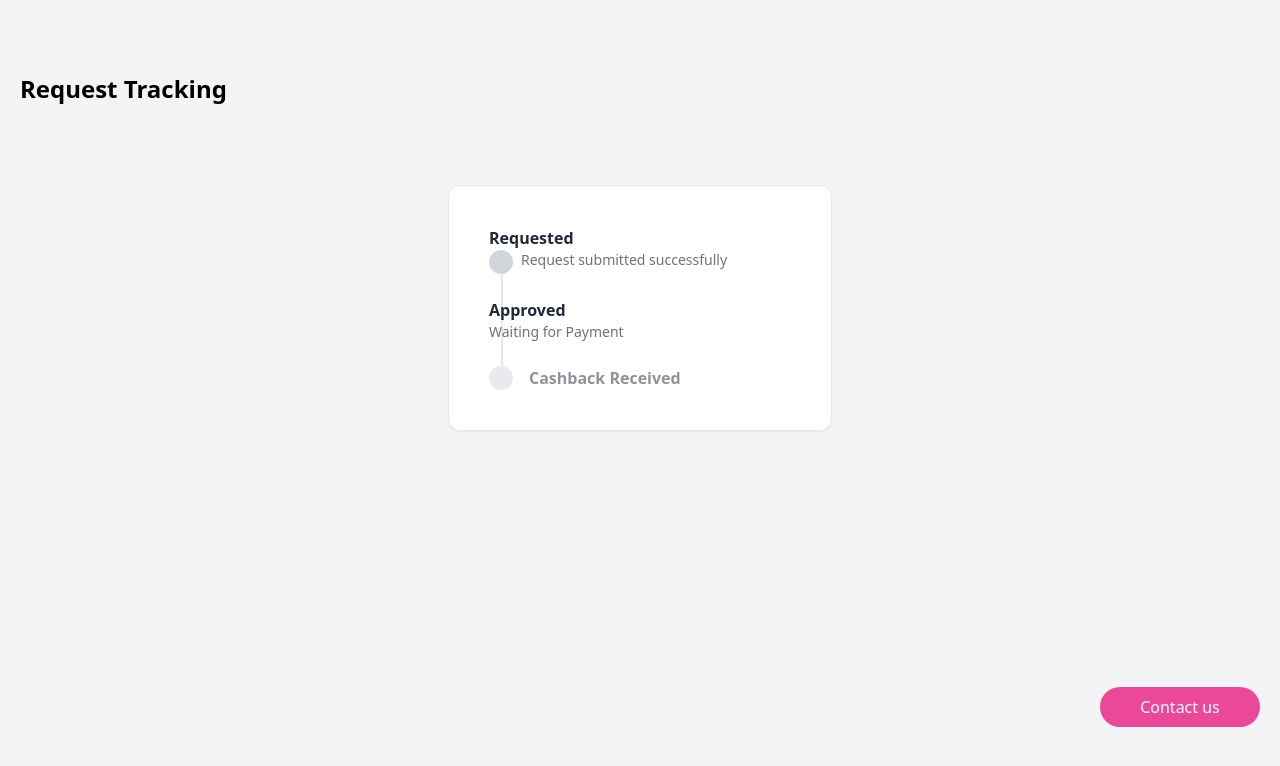
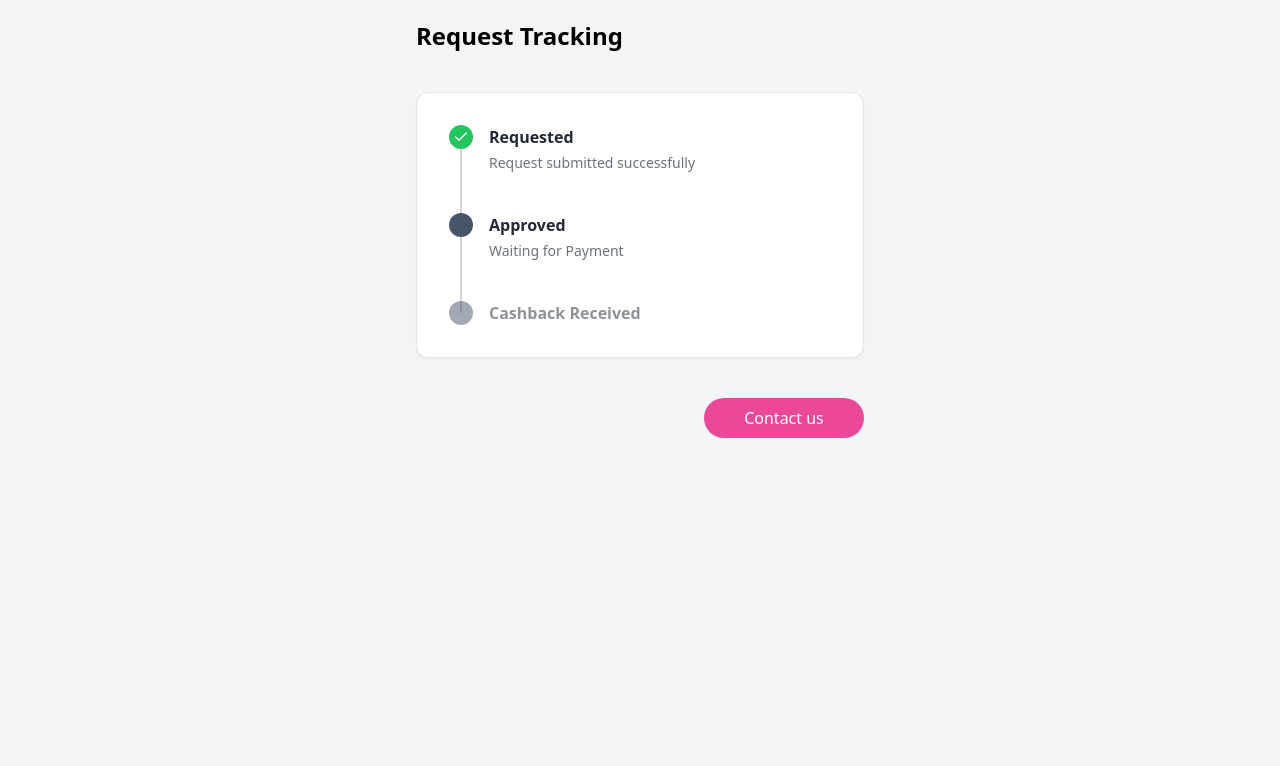
Before and after one commit to ShammiT06/Spinz_Full_stack, a React (Vite) app in the folder Frontend/: page /tracking in a window 1280 px wide. Shown: the top 766 px of the page. Built offline with nearby package versions, Linux system fonts and the light colour scheme.

Commit message:
OCR Function Added

```diff
--- a/Frontend/package.json
+++ b/Frontend/package.json
@@ -15,9 +15,11 @@
     "firebase": "^11.6.0",
     "html5-qrcode": "^2.3.8",
     "lucide": "^0.487.0",
+    "lucide-react": "^0.503.0",
     "react": "^19.0.0",
     "react-dom": "^19.0.0",
-    "react-router-dom": "^7.4.1"
+    "react-router-dom": "^7.4.1",
+    "tesseract.js": "^6.0.1"
   },
   "devDependencies": {
     "@eslint/js": "^9.21.0",
--- a/Frontend/src/SMS/SMSForm.jsx
+++ b/Frontend/src/SMS/SMSForm.jsx
@@ -1,7 +1,8 @@
 import { Link } from "react-router-dom";
-import { useState } from "react";
+import { useContext, useState,useEffect } from "react";
 import axios from "axios";
 import { useNavigate } from "react-router-dom";
+import { Refcontext } from "../App";
 
 function SMSForm() {
   const [username, setusername] = useState("");
@@ -11,6 +12,15 @@ function SMSForm() {
   const [media, setmedia] = useState(null);
   const [loading, setLoading] = useState(false); // Add a loading state to manage loading status
   const navigate=useNavigate()
+  const {setspin}=useContext(Refcontext)
+
+
+
+  useEffect(()=>{
+    const Random= Math.floor(202500000+Math.random()*30000)
+  const last= Math.floor(10+Math.random()*300)+1
+  setspin(`SPNZ-${Random}-XYZ${last}`)
+  },[])
 
   // Make the function async to handle await properly
   const handleFileChange = async (e) => {
@@ -45,10 +55,10 @@ function SMSForm() {
   };
 
   const handlemail = () => {
-    // if (!username || !mobile || !email || !description || !media) {
-    //   alert("Please fill in all the fields and upload a file.");
-    //   return;
-    // } else {
+    if (!username || !mobile || !email || !description || !media) {
+      alert("Please fill in all the fields and upload a file.");
+      return;
+    } else {
       axios
         .post("http://localhost:5000/mail", { username, mobile, email, description, media })
         .then((response) => {
@@ -58,7 +68,7 @@ function SMSForm() {
         .catch((error) => {
           console.error("Error in sending email:", error);
         });
-    // }
+    }
     setTimeout(()=>{
       navigate("/supportRef")
 
--- a/Frontend/src/SMS/Tracking.jsx
+++ b/Frontend/src/SMS/Tracking.jsx
@@ -1,69 +1,200 @@
+// // import { Link } from "react-router-dom";
+// // // import { CheckCircle, Clock } from 'lucide-react';
+
+// // function Tracking() {
+// //   return (
+// //     <>
+// //       <div className=" p-5 flex flex-col justify-center items-center h-screen bg-gray-100">
+// //         <div className="w-full text-left text-2xl font-semibold">
+// //           Request Tracking
+// //         </div>
+
+// //         <div className=" mt-20 mb-64 w-full h-auto">
+// //           <div className="max-w-sm w-full mx-auto p-10 rounded-xl border shadow-sm bg-white">
+// //             <div className="flex flex-col gap-6 relative">
+// //               {/* Vertical Line */}
+// //               <div className="absolute left-3 top-6 bottom-6 w-0.5 bg-gray-200 z-0" />
+
+// //               {/* Step 1 - Requested */}
+// //               <div className="flex items-start gap-4 z-10">
+// //                 {/* <CheckCircle className="text-green-500 w-6 h-6 flex-shrink-0 bg-white" /> */}
+// //                 <div className="flex flex-col">
+// //                   <h3 className="text-gray-800 font-semibold ml-">Requested</h3>
+// //                   <div className="flex gap-2">
+// //                   <div className="w-6 h-6 rounded-full bg-gray-300 flex-shrink-0" />
+// //                   <p className="text-sm text-gray-500">
+// //                     Request submitted successfully
+// //                   </p>
+// //                   </div>
+// //                 </div>
+// //               </div>
+
+// //               {/* Step 2 - Approved */}
+// //               <div className="flex items-start gap-4 z-10">
+// //                 {/* <CheckCircle className="text-green-500 w-6 h-6 flex-shrink-0 bg-white" /> */}
+// //                 <div>
+// //                   <h3 className="text-gray-800 font-semibold">Approved</h3>
+// //                   <div className="flex items-center text-sm text-gray-500 gap-1">
+// //                     {/* <Clock className="w-4 h-4" /> */}
+// //                     <span>Waiting for Payment</span>
+// //                   </div>
+// //                 </div>
+// //               </div>
+
+// //               {/* Step 3 - Cashback */}
+// //               <div className="flex items-start gap-4 z-10 opacity-50">
+// //                 <div className="w-6 h-6 rounded-full bg-gray-300 flex-shrink-0" />
+// //                 <div>
+// //                   <h3 className="text-gray-800 font-semibold">
+// //                     Cashback Received
+// //                   </h3>
+// //                 </div>
+// //               </div>
+// //             </div>
+// //           </div>
+// //         </div>
+
+// //         <div className="w-full flex justify-end">
+// //           <button
+// //             type="submit"
+// //             className="w-40 bg-pink-500 text-white py-2 rounded-3xl hover:bg-pink-600 transition"
+// //           >
+// //             <Link to={"/smsform"}>Contact us</Link>
+// //           </button>
+// //         </div>
+// //       </div>
+// //     </>
+// //   );
+// // }
+
+// // export default Tracking;
+
+
+// import React from 'react';
+
+// const StatusTracker = () => {
+//   return (
+//     <div className="w-80 bg-gray-100 p-6 rounded-lg">
+//       <div className="flex items-start relative pb-10">
+//         <div className="flex flex-col items-center">
+//           <div className="w-5 h-5 rounded-full bg-green-500 z-10"></div>
+//           <div className="w-px bg-gray-300 flex-1 mt-1"></div>
+//         </div>
+//         <div className="ml-4">
+//           <div className="font-bold text-gray-800">Requested</div>
+//           <div className="text-sm text-gray-500">Request submitted successfully</div>
+//         </div>
+//       </div>
+
+//       <div className="flex items-start relative pb-10">
+//         <div className="flex flex-col items-center">
+//           <div className="w-5 h-5 rounded-full bg-blue-500 z-10"></div>
+//           <div className="w-px bg-gray-300 flex-1 mt-1"></div>
+//         </div>
+//         <div className="ml-4">
+//           <div className="font-bold text-gray-800">Approved</div>
+//           <div className="text-sm text-gray-500">Waiting for Payment</div>
+//         </div>
+//       </div>
+
+//       <div className="flex items-start relative">
+//         <div className="flex flex-col items-center">
+//           <div className="w-5 h-5 rounded-full bg-gray-300 z-10"></div>
+//         </div>
+//         <div className="ml-4">
+//           <div className="font-bold text-gray-400">Cashback Received</div>
+//         </div>
+//       </div>
+//     </div>
+//   );
+// };
+
+// export default StatusTracker;
+
+
 import { Link } from "react-router-dom";
-// import { CheckCircle, Clock } from 'lucide-react';
+import { Check } from "lucide-react";
 
 function Tracking() {
+  const currentStatus = "Approved"; // This can be dynamic
+
+  const steps = [
+    { title: "Requested", description: "Request submitted successfully" },
+    { title: "Approved", description: "Waiting for Payment" },
+    { title: "Cashback Received", description: "" },
+  ];
+
+  const getStepStatus = (index) => {
+    const currentIndex = steps.findIndex((step) => step.title === currentStatus);
+    if (index < currentIndex) return "completed";
+    if (index === currentIndex) return "active";
+    return "pending";
+  };
+
   return (
-    <>
-      <div className=" p-5 flex flex-col justify-center items-center h-screen bg-gray-100">
-        <div className="w-full text-left text-2xl font-semibold">
-          Request Tracking
-        </div>
+    <div className="p-5 flex flex-col justify-start items-center min-h-screen bg-gray-100">
 
-        <div className=" mt-20 mb-64 w-full h-auto">
-          <div className="max-w-sm w-full mx-auto p-10 rounded-xl border shadow-sm bg-white">
-            <div className="flex flex-col gap-6 relative">
-              {/* Vertical Line */}
-              <div className="absolute left-3 top-6 bottom-6 w-0.5 bg-gray-200 z-0" />
+      <div className="w-full max-w-md text-left text-2xl font-semibold mb-10">
+        Request Tracking
+      </div>
 
-              {/* Step 1 - Requested */}
-              <div className="flex items-start gap-4 z-10">
-                {/* <CheckCircle className="text-green-500 w-6 h-6 flex-shrink-0 bg-white" /> */}
-                <div className="flex flex-col">
-                  <h3 className="text-gray-800 font-semibold">Requested</h3>
-                  <div className="flex gap-2">
-                  <div className="w-6 h-6 rounded-full bg-gray-300 flex-shrink-0" />
-                  <p className="text-sm text-gray-500">
-                    Request submitted successfully
-                  </p>
+      <div className="w-full max-w-md mx-auto p-8 rounded-xl border shadow-sm bg-white relative">
+
+        <div className="flex flex-col relative">
+
+          {/* Vertical Line */}
+          <div className="absolute left-[11px] top-3 bottom-3 w-0.5 bg-gray-300" />
+
+          {steps.map((step, index) => {
+            const status = getStepStatus(index);
+
+            return (
+              <div
+                key={index}
+                className={`flex items-start gap-4 relative z-10 ${
+                  index !== steps.length - 1 ? "pb-10" : ""
+                } ${status === "pending" ? "opacity-50" : ""}`}
+              >
+                {/* Circle */}
+                <div className="relative z-10">
+                  <div
+                    className={`w-6 h-6 rounded-full flex items-center justify-center text-white ${
+                      status === "completed"
+                        ? "bg-green-500"
+                        : status === "active"
+                        ? "bg-slate-600"
+                        : "bg-slate-600"
+                    }`}
+                  >
+                    {status === "completed" && <Check size={16} />}
                   </div>
                 </div>
-              </div>
 
-              {/* Step 2 - Approved */}
-              <div className="flex items-start gap-4 z-10">
-                {/* <CheckCircle className="text-green-500 w-6 h-6 flex-shrink-0 bg-white" /> */}
+                {/* Step Details */}
                 <div>
-                  <h3 className="text-gray-800 font-semibold">Approved</h3>
-                  <div className="flex items-center text-sm text-gray-500 gap-1">
-                    {/* <Clock className="w-4 h-4" /> */}
-                    <span>Waiting for Payment</span>
-                  </div>
+                  <h3 className="text-gray-800 font-semibold">{step.title}</h3>
+                  {step.description && (
+                    <p className="text-sm text-gray-500 mt-1">{step.description}</p>
+                  )}
                 </div>
               </div>
+            );
+          })}
+        </div>
+      </div>
 
-              {/* Step 3 - Cashback */}
-              <div className="flex items-start gap-4 z-10 opacity-50">
-                <div className="w-6 h-6 rounded-full bg-gray-300 flex-shrink-0" />
-                <div>
-                  <h3 className="text-gray-800 font-semibold">
-                    Cashback Received
-                  </h3>
-                </div>
-              </div>
-            </div>
-          </div>
-        </div>
-
-        <div className="w-full flex justify-end">
+      {/* Contact Us Button */}
+      <div className="w-full max-w-md flex justify-end mt-10">
+        <Link to="/smsform">
           <button
             type="submit"
             className="w-40 bg-pink-500 text-white py-2 rounded-3xl hover:bg-pink-600 transition"
           >
-            <Link to={"/smsform"}>Contact us</Link>
+            Contact us
           </button>
-        </div>
+        </Link>
       </div>
-    </>
+    </div>
   );
 }
 
```
Also changed, not shown: Frontend/src/Pages/Location.jsx (+44 -14 lines), 2 other files (tests, documents, lock files or other folders).
